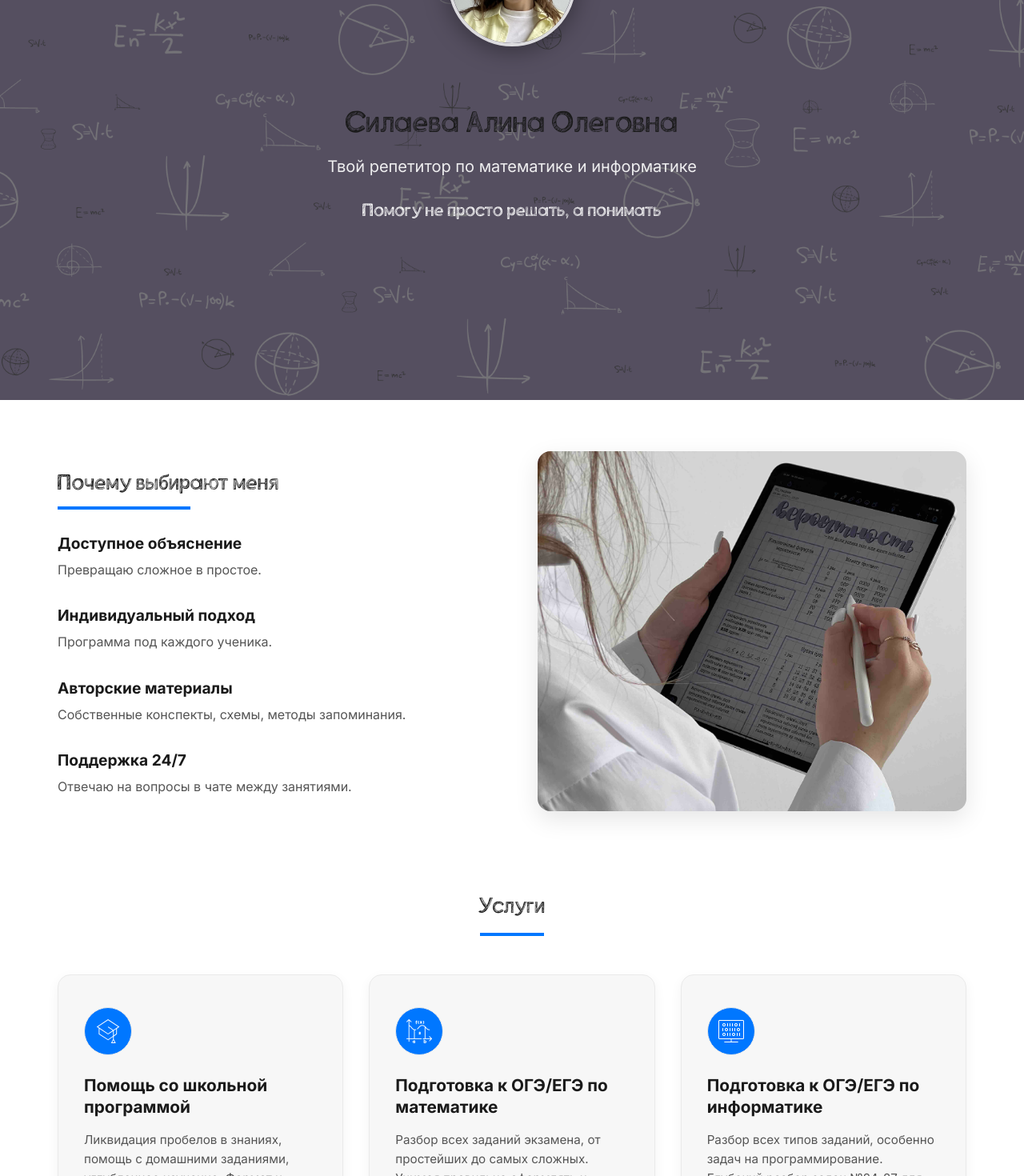
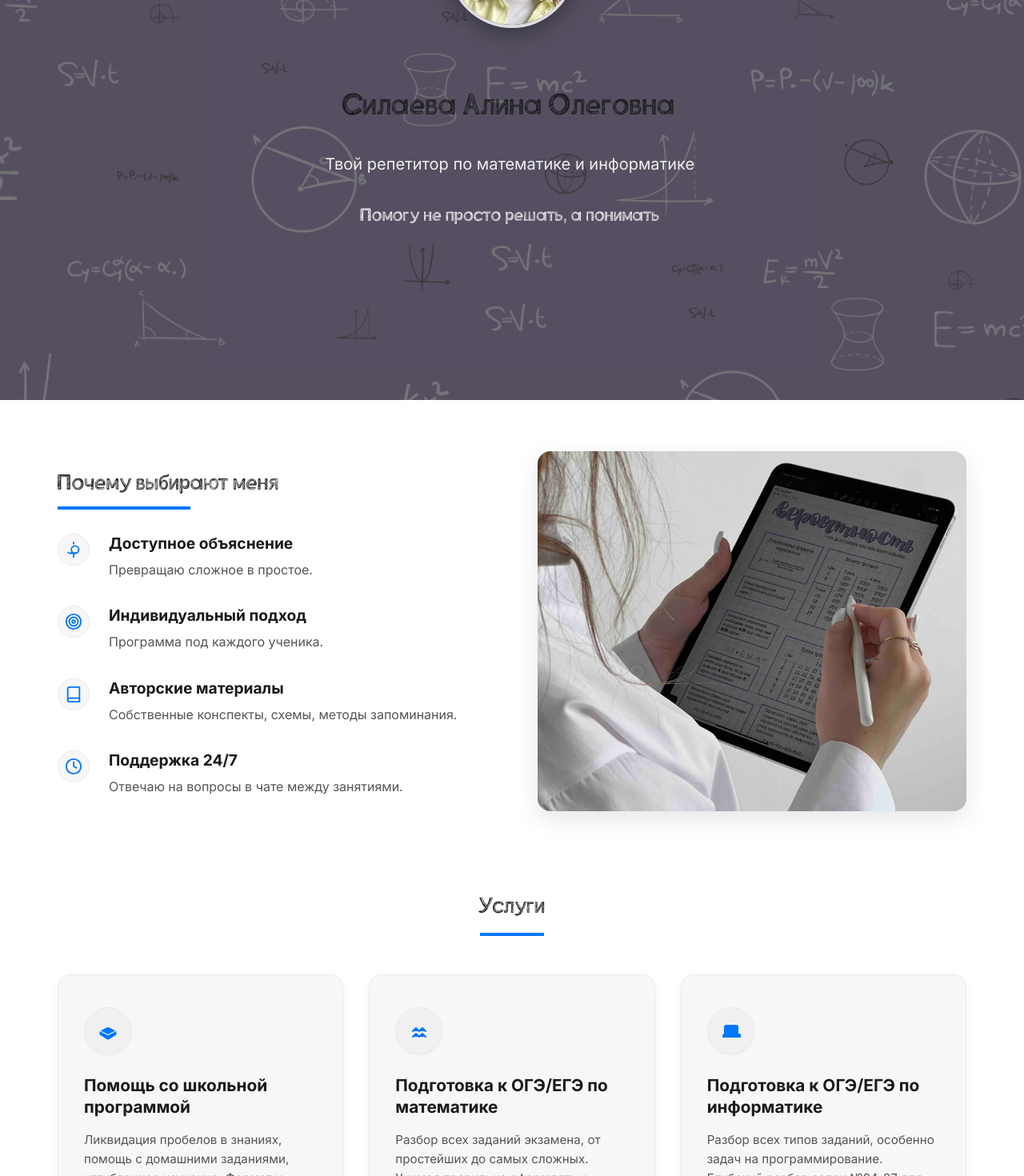
Before and after one commit to s1l4ev4-root/InfoMathScope, a React (Vite) app: page / in a window 1280 px wide. Shown: the part 300-1770 px from the top of the page at 80% size. Built offline with nearby package versions, Linux system fonts and the light colour scheme.

Commit message:
remove comments

```diff
--- a/src/index.scss
+++ b/src/index.scss
@@ -36,7 +36,6 @@
     --border-color: #333333;
   }
 }
-
 
 html {
   scroll-behavior: smooth;
--- a/src/widgets/Hero/Hero.module.scss
+++ b/src/widgets/Hero/Hero.module.scss
@@ -1,5 +1,5 @@
 .hero {
-  position: relative;
+  position: relative; // Needed for containing absolute children
   height: 100vh;
   min-height: 700px;
   display: flex;
@@ -7,12 +7,21 @@
   align-items: center;
   justify-content: center;
   width: 100%;
-  background-size: cover;
-  background-position: center;
   color: #fff;
   text-align: center;
   padding: 2rem;
-  overflow: hidden;
+  overflow: hidden; // Clips the background
+}
+
+.background {
+  position: absolute;
+  top: 0;
+  left: 0;
+  right: 0;
+  height: 150%; // Taller to allow for vertical movement
+  background-size: cover;
+  background-position: center;
+  z-index: 0;
 }
 
 .overlay {
--- a/src/widgets/Hero/Hero.tsx
+++ b/src/widgets/Hero/Hero.tsx
@@ -1,8 +1,38 @@
-import { motion } from "framer-motion";
+import { motion, useScroll, useTransform } from "framer-motion";
 import type { Variants } from "framer-motion";
+import { useRef } from "react";
 import styles from "./Hero.module.scss";
 import photoAlina from "@assets/images/photo_alina.jpg";
 import background from "@assets/images/image_background.png";
+
+// New component for word-by-word animation
+const AnimatedText = ({ text, el: Wrapper = "p", className, variants }: any) => {
+  return (
+    <Wrapper className={className}>
+      <motion.span
+        variants={variants}
+        initial="hidden"
+        animate="visible"
+        style={{ display: 'inline-block' }}
+      >
+        {text.split(" ").map((word:any, index:any) => (
+          <motion.span key={index} style={{ display: 'inline-block', overflow: 'hidden' }}>
+             <motion.span
+              style={{ display: 'inline-block' }}
+              variants={{
+                hidden: { y: "100%" },
+                visible: { y: 0, transition: { ease: [0.22, 1, 0.36, 1], delay: index * 0.1 } }
+              }}
+            >
+              {word}
+            </motion.span>
+            <span style={{ display: 'inline-block' }}>&nbsp;</span>
+          </motion.span>
+        ))}
+      </motion.span>
+    </Wrapper>
+  );
+};
 
 
 const containerVariants: Variants = {
@@ -11,13 +41,9 @@ const containerVariants: Variants = {
     opacity: 1,
     transition: {
       staggerChildren: 0.3,
+      delayChildren: 0.5,
     },
   },
-};
-
-const itemVariants: Variants = {
-  hidden: { y: 20, opacity: 0 },
-  visible: { y: 0, opacity: 1, transition: { duration: 0.8, ease: "easeOut" } },
 };
 
 const photoVariants: Variants = {
@@ -26,18 +52,33 @@ const photoVariants: Variants = {
 };
 
 const navVariants: Variants = {
-    hidden: { opacity: 0 },
-    visible: { opacity: 1, transition: { staggerChildren: 0.2, delayChildren: 0.5 } }
-}
+  hidden: { opacity: 0 },
+  visible: { opacity: 1, transition: { staggerChildren: 0.2 } },
+};
 
 const navItemVariants: Variants = {
-    hidden: { y: -20, opacity: 0 },
-    visible: { y: 0, opacity: 1, transition: { ease: "easeOut" } }
-}
+  hidden: { y: -20, opacity: 0 },
+  visible: { y: 0, opacity: 1, transition: { ease: "easeOut" } },
+};
 
 const Hero = () => {
+  const targetRef = useRef<HTMLDivElement>(null);
+  const { scrollYProgress } = useScroll({
+    target: targetRef,
+    offset: ["start start", "end start"],
+  });
+
+  const backgroundY = useTransform(scrollYProgress, [0, 1], ["0%", "50%"]);
+
   return (
-    <div id="home" className={styles.hero} style={{ backgroundImage: `url(${background})` }}>
+    <div ref={targetRef} id="home" className={styles.hero}>
+      <motion.div
+        className={styles.background}
+        style={{
+          backgroundImage: `url(${background})`,
+          y: backgroundY,
+        }}
+      />
       <div className={styles.overlay} />
 
       <motion.nav
@@ -46,12 +87,18 @@ const Hero = () => {
         initial="hidden"
         animate="visible"
       >
-        <motion.a href="#why-me" variants={navItemVariants}>Почему я?</motion.a>
-        <motion.a href="#services" variants={navItemVariants}>Услуги</motion.a>
+        <motion.a href="#why-me" variants={navItemVariants}>
+          Почему я?
+        </motion.a>
+        <motion.a href="#services" variants={navItemVariants}>
+          Услуги
+        </motion.a>
         <motion.div className={styles.brand} variants={navItemVariants}>
-            <a href="https://t.me/silaeva_alina">Математика</a>
+          <a href="https://t.me/silaeva_alina">Математика</a>
         </motion.div>
-        <motion.a href="#contact" variants={navItemVariants}>Контакты</motion.a>
+        <motion.a href="#contact" variants={navItemVariants}>
+          Контакты
+        </motion.a>
       </motion.nav>
 
       <motion.div
@@ -63,15 +110,22 @@ const Hero = () => {
         <motion.div className={styles.photoContainer} variants={photoVariants}>
           <img src={photoAlina} alt="Алина Силаева" />
         </motion.div>
-        <motion.h1 variants={itemVariants}>
-          Силаева Алина Олеговна
-        </motion.h1>
-        <motion.p variants={itemVariants} className={styles.subtitle}>
-          Твой репетитор по математике и информатике
-        </motion.p>
-        <motion.p variants={itemVariants} className={styles.tagline}>
-          Помогу не просто решать, а понимать
-        </motion.p>
+
+        <AnimatedText
+          el="h1"
+          text="Силаева Алина Олеговна"
+          variants={containerVariants}
+        />
+        <AnimatedText
+          className={styles.subtitle}
+          text="Твой репетитор по математике и информатике"
+          variants={containerVariants}
+        />
+        <AnimatedText
+          className={styles.tagline}
+          text="Помогу не просто решать, а понимать"
+          variants={containerVariants}
+        />
       </motion.div>
     </div>
   );
--- a/src/widgets/Services/Services.module.scss
+++ b/src/widgets/Services/Services.module.scss
@@ -23,6 +23,7 @@
 }
 
 .serviceCard {
+  position: relative; // For pseudo-element positioning
   background-color: var(--card-background);
   padding: 2.5rem 2rem;
   border-radius: 16px;
@@ -31,6 +32,30 @@
   transition: transform 0.3s ease, box-shadow 0.3s ease;
   display: flex;
   flex-direction: column;
+  overflow: hidden; // To contain the pseudo-element glow
+  z-index: 1;
+
+  &::before {
+    content: '';
+    position: absolute;
+    top: 0;
+    left: 0;
+    right: 0;
+    bottom: 0;
+    background: radial-gradient(circle at 50% 0%, hsla(211, 100%, 70%, 0.15), transparent 40%);
+    opacity: 0;
+    transition: opacity 0.4s ease-out;
+    z-index: -1;
+  }
+
+  &:hover {
+    transform: translateY(-8px);
+    box-shadow: 0 15px 30px rgba(0, 0, 0, 0.1);
+
+    &::before {
+      opacity: 1;
+    }
+  }
 
   h3 {
     font-family: "Inter", sans-serif;
@@ -58,18 +83,22 @@
   width: 60px;
   height: 60px;
   border-radius: 50%;
-  background-color: var(--accent-color);
+  background-color: #f0f0f0; /* Always light background for contrast */
   display: flex;
   align-items: center;
   justify-content: center;
   margin-bottom: 1.5rem;
   border: 1px solid var(--border-color);
+  color: var(--accent-color); /* For SVG icons */
 
   img {
     width: 32px;
     height: 32px;
     object-fit: contain;
-    filter: invert(100%) brightness(200%);
+  }
+
+  svg {
+    fill: currentColor; /* SVG will inherit color from parent */
   }
 }
 
--- a/src/widgets/Services/Services.tsx
+++ b/src/widgets/Services/Services.tsx
@@ -1,25 +1,44 @@
 import { motion } from "framer-motion";
 import styles from "./Services.module.scss";
 
-import iconComputer from "@assets/icons/icon_computer.png";
-import iconHatGraduate from "@assets/icons/icon_hat_graduate.svg";
-import iconMath from "@assets/icons/icon_math.png";
+
+
+const HatGraduateIcon = () => (
+    <svg width="24" height="24" viewBox="0 0 40 40" xmlns="http://www.w3.org/2000/svg">
+        <path d="M35.33,18.94,20,26.6,4.67,18.94,20,11.28ZM20,28.69,2.5,19.94v6.22c0,.52,.2,1,.56,1.41L18.89,37.4a2.5,2.5,0,0,0,2.22,0L36.93,27.57c.36-.41,.56-.89,.56-1.41V19.94Z"/>
+    </svg>
+);
+
+const MathIcon = () => (
+    <svg width="24" height="24" viewBox="0 0 24 24" fill="none" stroke="currentColor" strokeWidth="2" strokeLinecap="round" strokeLinejoin="round">
+        <path d="M4 19l4-4 4 4 4-4 4 4"/>
+        <path d="M4 12l4-4 4 4 4-4 4 4"/>
+    </svg>
+);
+
+const ComputerIcon = () => (
+    <svg width="24" height="24" viewBox="0 0 24 24" fill="none" stroke="currentColor" strokeWidth="2" strokeLinecap="round" strokeLinejoin="round">
+        <path d="M20 16V7a2 2 0 0 0-2-2H6a2 2 0 0 0-2 2v9"/>
+        <path d="M12 16h10a2 2 0 0 1 2 2v1H2v-1a2 2 0 0 1 2-2h10z"/>
+    </svg>
+);
+
 
 const servicesData = [
   {
-    icon: iconHatGraduate,
+    icon: <HatGraduateIcon />,
     title: "Помощь со школьной программой",
     description: "Ликвидация пробелов в знаниях, помощь с домашними заданиями, углубленное изучение. Формат и длительность обсуждаются индивидуально.",
     price: "от 1000 р./60 минут",
   },
   {
-    icon: iconMath,
+    icon: <MathIcon />,
     title: "Подготовка к ОГЭ/ЕГЭ по математике",
     description: "Разбор всех заданий экзамена, от простейших до самых сложных. Учимся правильно оформлять и получать максимальный балл.",
     price: "от 1500 р./60 минут",
   },
   {
-    icon: iconComputer,
+    icon: <ComputerIcon />,
     title: "Подготовка к ОГЭ/ЕГЭ по информатике",
     description: "Разбор всех типов заданий, особенно задач на программирование. Глубокий разбор задач №24-27 для максимальных баллов.",
     price: "от 1500 р./60 минут",
@@ -63,7 +82,7 @@ const Services = () => {
             transition={{ type: "spring", stiffness: 300 }}
           >
             <div className={styles.iconWrapper}>
-              <img src={service.icon} alt={`${service.title} icon`} />
+              {service.icon}
             </div>
             <h3>{service.title}</h3>
             <p>{service.description}</p>
--- a/src/widgets/WhyMe/WhyMe.module.scss
+++ b/src/widgets/WhyMe/WhyMe.module.scss
@@ -12,7 +12,6 @@
     position: relative;
     display: inline-block;
 
-    // Underline effect
     &::after {
       content: '';
       position: absolute;
@@ -29,8 +28,33 @@
   display: flex;
   flex-direction: column;
   gap: 2rem;
+}
 
-  li {
+.benefitItem {
+  display: flex;
+  align-items: flex-start;
+  gap: 1.5rem;
+}
+
+.benefitIcon {
+  flex-shrink: 0;
+  width: 40px;
+  height: 40px;
+  display: flex;
+  align-items: center;
+  justify-content: center;
+  border-radius: 50%;
+  background-color: var(--card-background);
+  border: 1px solid var(--border-color);
+  color: var(--accent-color);
+
+  svg {
+    width: 22px;
+    height: 22px;
+  }
+}
+
+.benefitText {
   h3 {
     font-family: "Inter", sans-serif;
     font-size: 1.2rem;
@@ -41,7 +65,6 @@
   p {
     margin-bottom: 0;
     font-size: 1rem;
-    }
   }
 }
 
@@ -63,7 +86,6 @@
   }
 }
 
-// Responsive adjustments
 @media (max-width: 900px) {
   .whyMeSection {
     grid-template-columns: 1fr;
@@ -77,6 +99,10 @@
       transform: translateX(-50%);
     }
   }
+
+  .benefitItem {
+    text-align: left;
+  }
 }
 
 @media (max-width: 768px) {
--- a/src/widgets/WhyMe/WhyMe.tsx
+++ b/src/widgets/WhyMe/WhyMe.tsx
@@ -10,7 +10,20 @@ import photoProbability from "@assets/images/photo_probability.jpg";
 
 const sliderImages = [photoIPad, photoMath, photoProbability];
 
-// Auto-play plugin for Keen Slider
+const BulbIcon = () => (
+  <svg xmlns="http://www.w3.org/2000/svg" width="24" height="24" viewBox="0 0 24 24" fill="none" stroke="currentColor" strokeWidth="2" strokeLinecap="round" strokeLinejoin="round"><path d="M15.09 16.05a4.3 4.3 0 0 1-6.18 0"/><path d="M9 12a5 5 0 0 1 5-5h.01a5 5 0 0 1 5 5v0a5 5 0 0 1-5 5h-.01a5 5 0 0 1-5-5Z"/><path d="M4.69 16.05a4.3 4.3 0 0 0 6.18 0"/><path d="M12 2v2"/><path d="M12 18v4"/></svg>
+);
+const TargetIcon = () => (
+  <svg xmlns="http://www.w3.org/2000/svg" width="24" height="24" viewBox="0 0 24 24" fill="none" stroke="currentColor" strokeWidth="2" strokeLinecap="round" strokeLinejoin="round"><circle cx="12" cy="12" r="10"/><circle cx="12" cy="12" r="6"/><circle cx="12" cy="12" r="2"/></svg>
+);
+const BookIcon = () => (
+  <svg xmlns="http://www.w3.org/2000/svg" width="24" height="24" viewBox="0 0 24 24" fill="none" stroke="currentColor" strokeWidth="2" strokeLinecap="round" strokeLinejoin="round"><path d="M4 19.5v-15A2.5 2.5 0 0 1 6.5 2H20v20H6.5a2.5 2.5 0 0 1 0-5H20"/></svg>
+);
+const ClockIcon = () => (
+  <svg xmlns="http://www.w3.org/2000/svg" width="24" height="24" viewBox="0 0 24 24" fill="none" stroke="currentColor" strokeWidth="2" strokeLinecap="round" strokeLinejoin="round"><circle cx="12" cy="12" r="10"/><polyline points="12 6 12 12 16 14"/></svg>
+);
+
+
 const autoplayPlugin = (slider: any) => {
   let timeout: ReturnType<typeof setTimeout>;
   let mouseOver = false;
@@ -57,10 +70,10 @@ const WhyMe = () => {
   );
 
   const benefits = [
-    { title: "Доступное объяснение", text: "Превращаю сложное в простое." },
-    { title: "Индивидуальный подход", text: "Программа под каждого ученика." },
-    { title: "Авторские материалы", text: "Собственные конспекты, схемы, методы запоминания." },
-    { title: "Поддержка 24/7", text: "Отвечаю на вопросы в чате между занятиями." },
+    { icon: <BulbIcon />, title: "Доступное объяснение", text: "Превращаю сложное в простое." },
+    { icon: <TargetIcon />, title: "Индивидуальный подход", text: "Программа под каждого ученика." },
+    { icon: <BookIcon />, title: "Авторские материалы", text: "Собственные конспекты, схемы, методы запоминания." },
+    { icon: <ClockIcon />, title: "Поддержка 24/7", text: "Отвечаю на вопросы в чате между занятиями." },
   ];
 
   return (
@@ -88,9 +101,12 @@ const WhyMe = () => {
           viewport={{ once: true, amount: 0.3 }}
         >
           {benefits.map((benefit, index) => (
-            <motion.li key={index} variants={itemVariants}>
-              <h3>{benefit.title}</h3>
-              <p>{benefit.text}</p>
+            <motion.li key={index} className={styles.benefitItem} variants={itemVariants}>
+              <div className={styles.benefitIcon}>{benefit.icon}</div>
+              <div className={styles.benefitText}>
+                <h3>{benefit.title}</h3>
+                <p>{benefit.text}</p>
+              </div>
             </motion.li>
           ))}
         </motion.ul>
```
Also changed, not shown: src/widgets/footer/Footer.module.scss (+21 -0 lines). Lines whose indentation alone changed are shown as unchanged.
